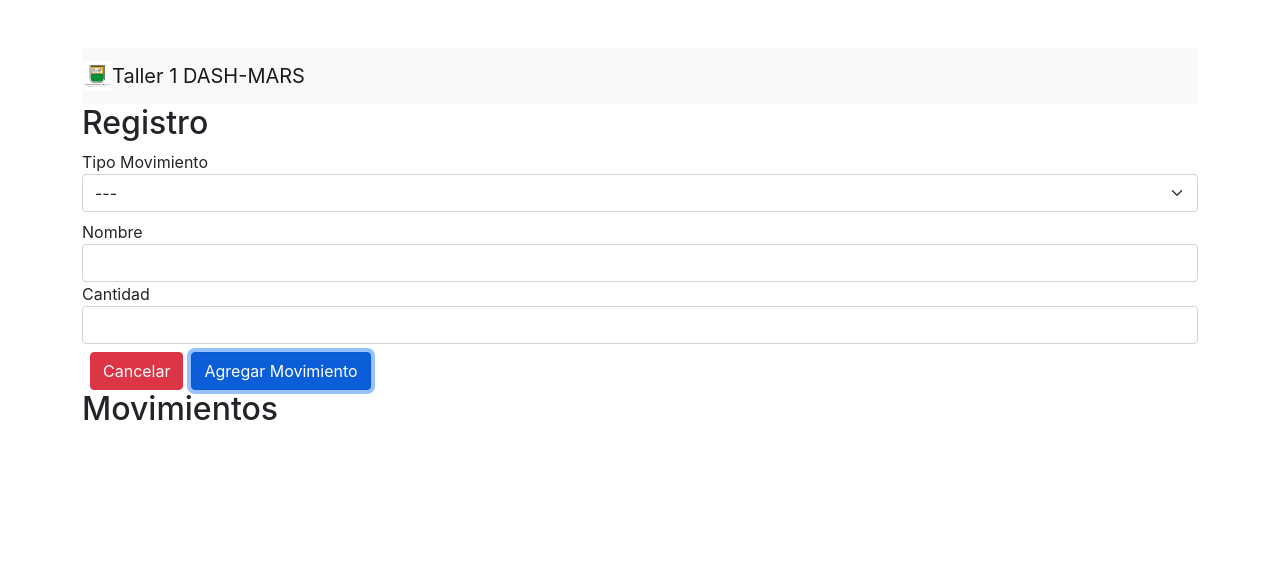
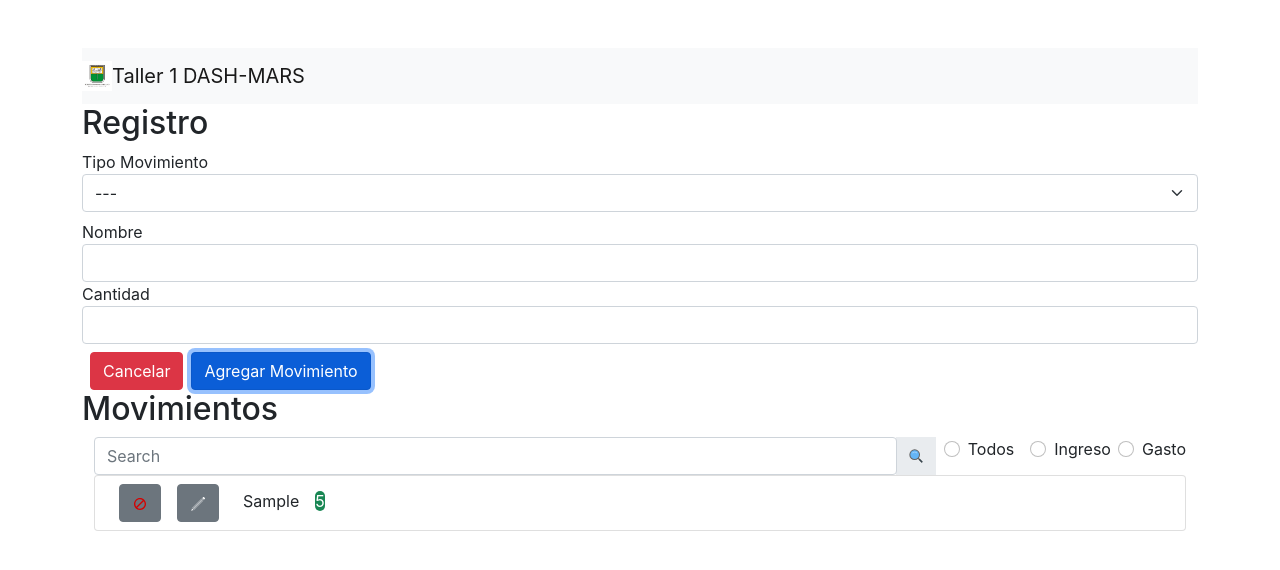
Before and after one commit to disu26/Taller1PDP, a React (Create React App) app in the folder taller1/: page / in a window 1280 px wide. Both pictures are taken after typing "Sample", "5" into the empty fields and a click on the button "Agregar Movimiento". Shown: the top 570 px of the page. Built offline with nearby package versions, Linux system fonts and the light colour scheme.

Commit message:
Se muestran los mocimientos en la lista.

```diff
--- a/taller1/package.json
+++ b/taller1/package.json
@@ -8,6 +8,7 @@
     "@testing-library/user-event": "^13.5.0",
     "react": "^18.1.0",
     "react-dom": "^18.1.0",
+    "react-icons": "^4.4.0",
     "react-scripts": "5.0.1",
     "uuidv4": "^6.2.13",
     "web-vitals": "^2.1.4"
--- a/taller1/src/App.js
+++ b/taller1/src/App.js
@@ -1,5 +1,6 @@
 import Header from "./components/Header"
 import Form from "./components/Form";
+import ListaMovimientos from "./components/ListaMovimientos";
 import logo from './assets/logoPoli.png'
 import { useState } from "react";
 
@@ -22,6 +23,7 @@ function App() {
         </div>
         <div className="flex-large">
           <h2>Movimientos</h2>
+          <ListaMovimientos movimientos={movimientos} setMovimientos= {setMovimientos} />
         </div>
       </div>
     </div>
--- /dev/null
+++ b/taller1/src/components/ListaMovimientos.jsx
@@ -0,0 +1,42 @@
+import React from 'react'
+import Movimiento from './Movimiento'
+import { FcSearch } from 'react-icons/fc';
+
+const ListaMovimientos = (props) => {
+  return (
+    <div className='container'>
+        <div className='input-group rounded'>
+            <input type="search" className="form-control rounded" placeholder="Search" aria-label="Search" aria-describedby="search-addon" />
+            <span className="input-group-text border-0" id="search-addon">
+                <FcSearch />
+            </span>
+            <div className='form-check mx-2'>
+                <input className="form-check-input" type="radio" name="search" id="todos" value="todos" />
+                <label className="form-check-label">
+                    Todos
+                </label>
+            </div>
+            <div className='form-check mx-2'>
+                <input className="form-check-input" type="radio" name="search" id="ingreso" value="ingreso"/>
+                <label className="form-check-label">
+                    Ingreso
+                </label>
+            </div>
+            <div className='form-check'>
+                <input className="form-check-input" type="radio" name="search" id="gasto" value="gasto"/>
+                <label className="form-check-label">
+                    Gasto
+                </label>
+            </div>
+        </div>
+        {props.movimientos.map((movimiento) => (
+            <Movimiento
+                key={movimiento.id}
+                movimiento={movimiento}
+            />
+        ))}
+    </div>
+  )
+}
+
+export default ListaMovimientos
--- /dev/null
+++ b/taller1/src/components/Movimiento.jsx
@@ -0,0 +1,30 @@
+import React from 'react'
+import { FcCancel } from 'react-icons/fc';
+import { GiPencil } from "react-icons/gi";
+
+const Movimiento = (props) => {
+  return (
+    <ul className='list-group'>
+      <li className='list-group-item'>
+          <div className='d-inline'>
+            <button className='btn btn-secondary mx-2'>
+              <FcCancel />
+            </button>
+            <button className='btn btn-secondary mx-2'>
+              <GiPencil />
+            </button>
+          </div>
+
+          <div className='d-inline mx-3'>
+            {props.movimiento.nombre}
+            <div className='d-inline mx-3 bg-success text-white rounded-pill'>
+              {props.movimiento.cantidad}
+            </div>
+
+          </div>
+      </li>
+    </ul>
+  )
+}
+
+export default Movimiento
```
Also changed, not shown: taller1/src/App.css (added), 1 other file (tests, documents, lock files or other folders).
